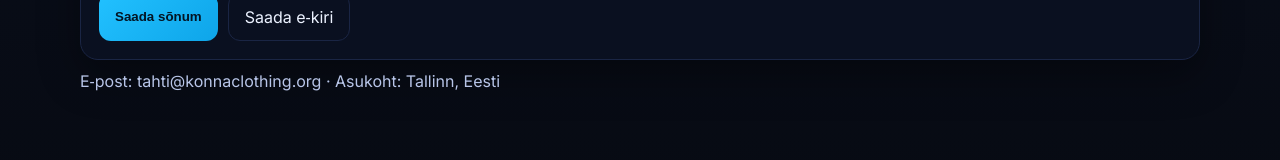
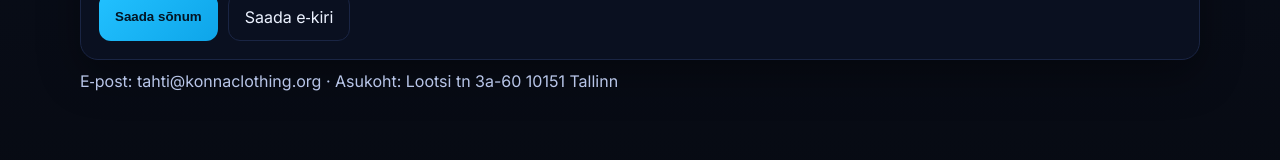
Before and after one commit to tahtutl/tahtutl.github.io, a plain HTML site: page index.html in a window 1280 px wide. Shown: the part 2293-2453 px from the top of the page. Drawn offline with Linux system fonts and the light colour scheme.

Commit message:
Index.html

```diff
--- a/index.html
+++ b/index.html
@@ -207,7 +207,7 @@
             </div>
           </form>
         </div>
-        <p class="sub" style="margin-top:10px">E‑post: <a href="mailto:tahti@konnaclothing.org">tahti@konnaclothing.org</a> · Asukoht: Tallinn, Eesti</p>
+        <p class="sub" style="margin-top:10px">E‑post: <a href="mailto:tahti@konnaclothing.org">tahti@konnaclothing.org</a> · Asukoht: Lootsi tn 3a-60 10151 Tallinn </p>
       </div>
     </section>
   </main>
```
